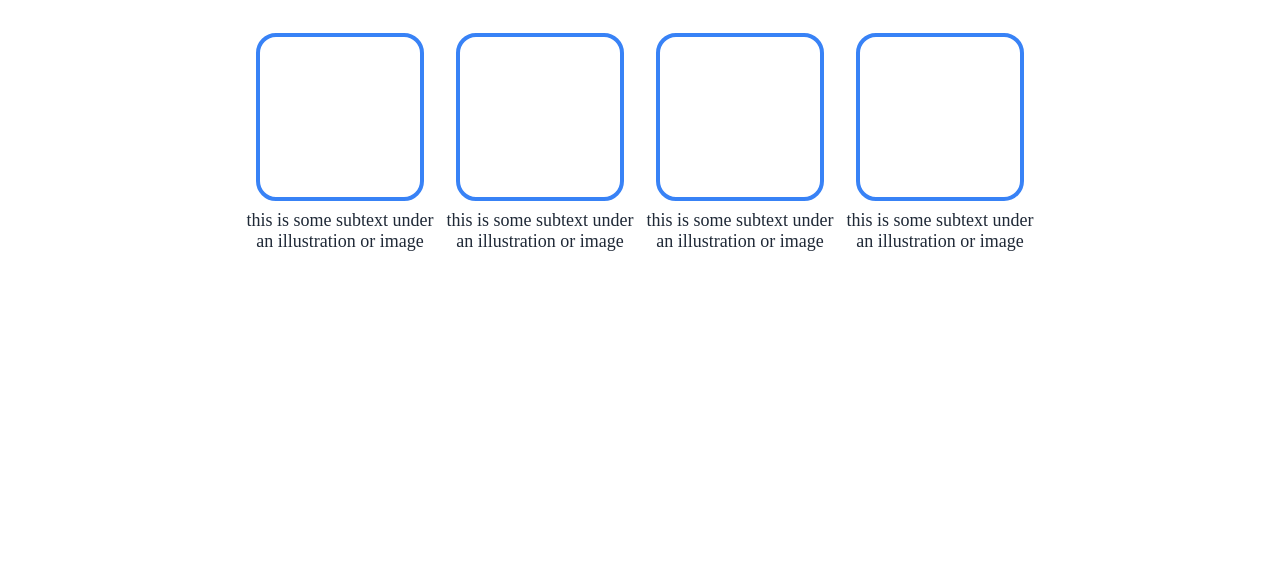
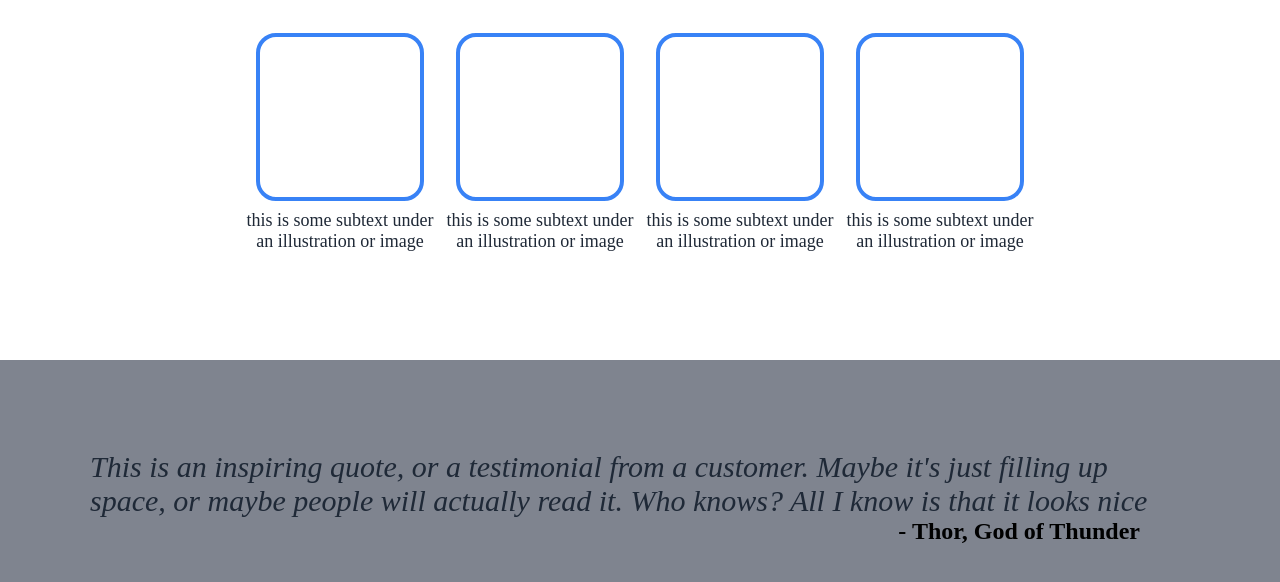
Before and after one commit to tiago0111/web-dev-foundations-portfolio, a plain HTML site: page index.html in a window 1280 px wide. Shown: the part 508-1090 px from the top of the page. Before the commit the page ends 868 px from the top, so only its background shows below. Drawn offline with Linux system fonts and the light colour scheme.

Commit message:
Adiciona secção de citação inspiradora
- Implementa bloco de citação com fundo cinzento
- Adiciona estilo tipográfico diferenciado para a citação e autor
- Aplica padding generoso para destaque visual
- Formata texto da citação em itálico e mais leve
- Alinha nome do autor à direita com peso a negrito
- Define tamanhos de fonte adequados para hierarquia visual

```diff
--- a/index.html
+++ b/index.html
@@ -59,6 +59,16 @@
             </div>
         </div>
     </main>
+    <div class="quote">
+       <em>This is an inspiring quote, or a testimonial from a customer.
+            Maybe it's just filling up space, or maybe people will actually read it. Who knows? All I know is that it
+            looks nice
+        </em>
+
+     <p>- Thor, God of Thunder</p>
+
+
+    </div>
 
 </body>
 </html>
--- a/style.css
+++ b/style.css
@@ -113,3 +113,24 @@ main h2 {
 .card p{
     color: #1f2937;
 }
+
+.quote{
+    background-color: #7f848f;
+    padding: 90px;
+    display: flex;
+    flex-direction: column;
+}
+
+.quote p{
+    font-weight: bolder;
+    text-align: right;
+    font-size: 24px;
+    margin-right: 50px;
+}
+
+.quote em{
+    font-size: 30px;
+    font-weight: 100;
+    color: #1f2937;s
+
+}
```
